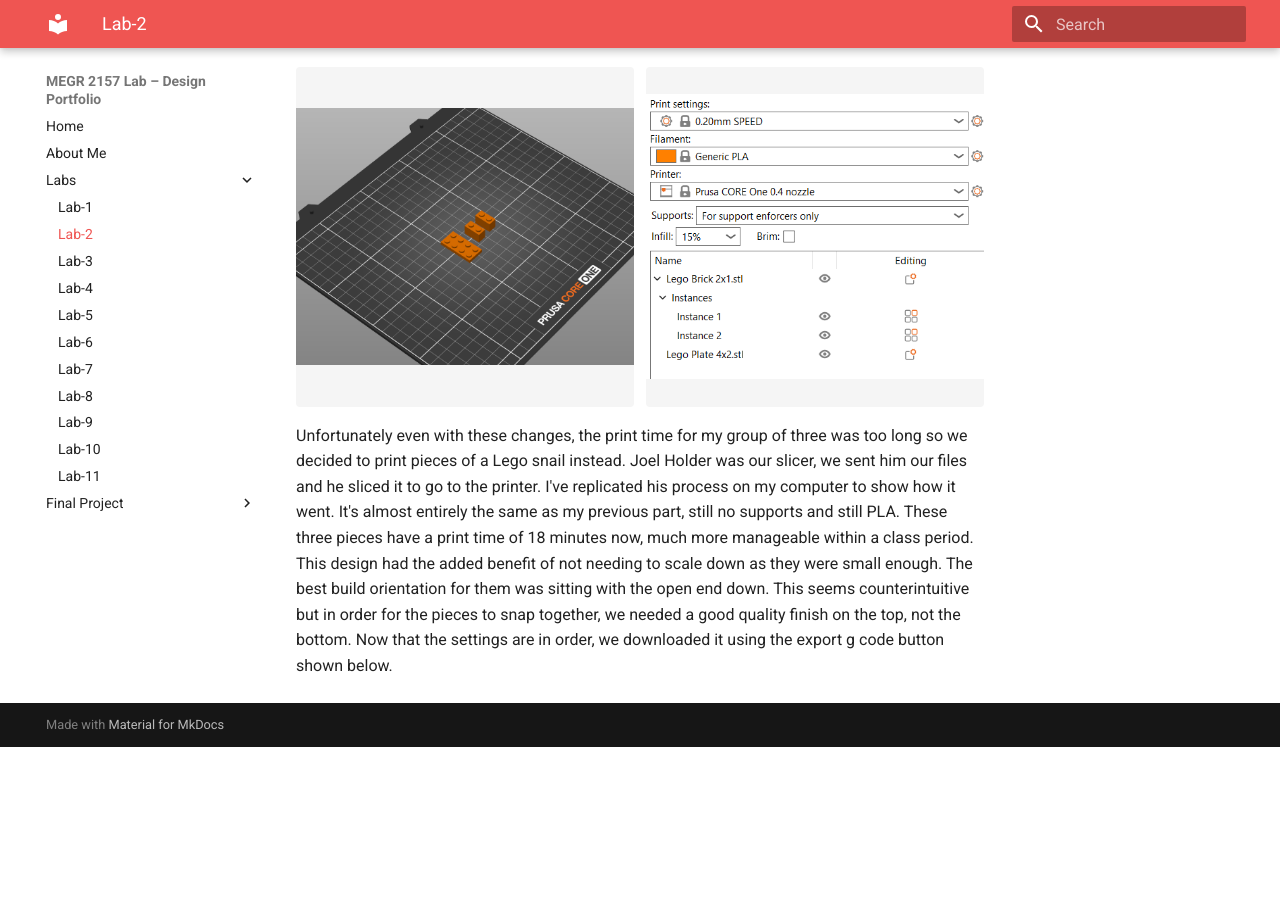
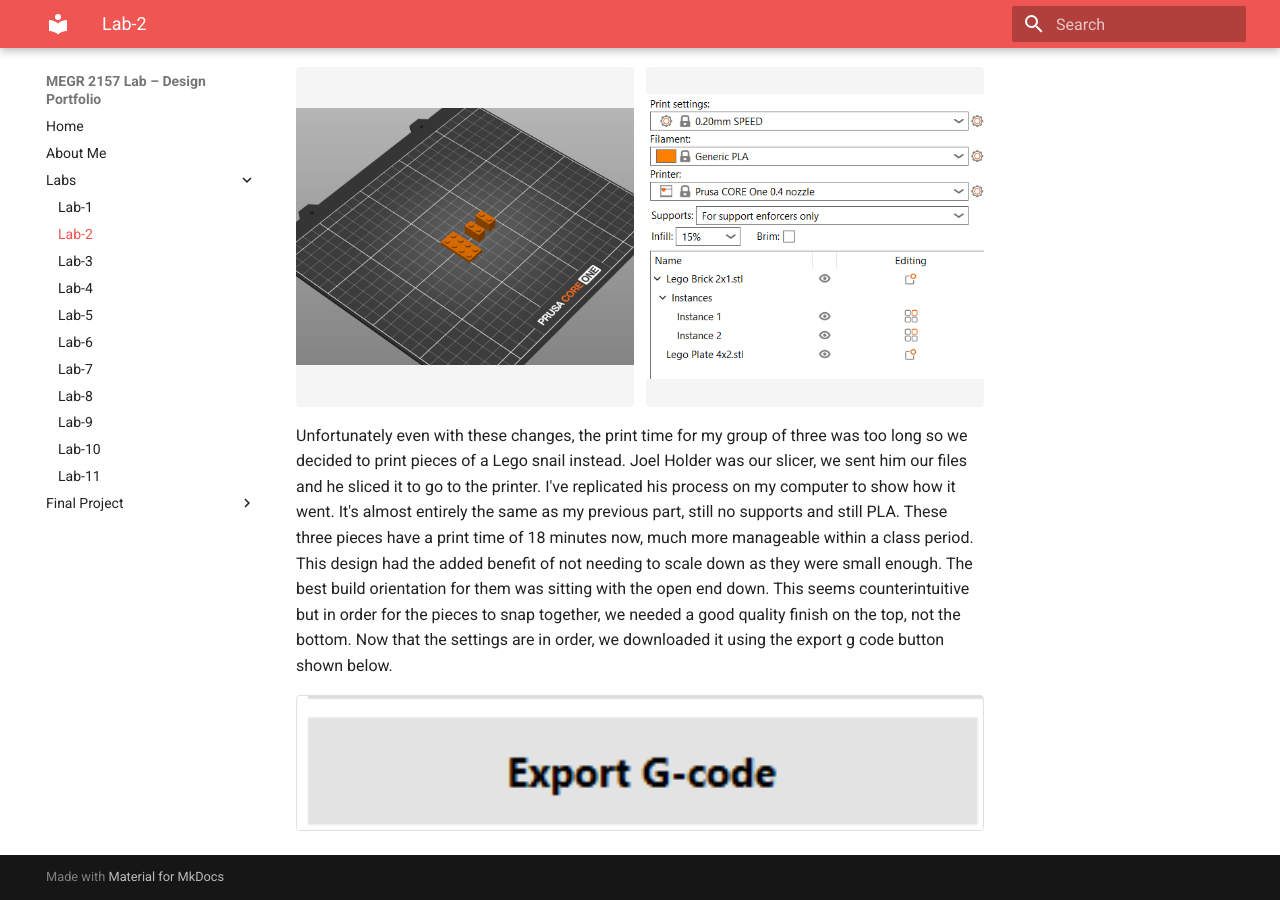
Before and after one commit to jmcadam4/James-McAdam-MEGR-2156-lab, an MkDocs documentation site: the page built from docs/Labs/L02/index.md, in a window 1280 px wide and 900 px high, scrolled down 1336 px. Built offline with MkDocs 1.6.1 and Material for MkDocs 9.7.7, drawn with Linux system fonts in a browser that asks for light colours; before the commit the page ends 2083 px from its top, so only the background shows below that.

Commit message:
Update index.md

```diff
--- a/docs/Labs/L02/index.md
+++ b/docs/Labs/L02/index.md
@@ -33,3 +33,5 @@
 </div>
 
 Unfortunately even with these changes, the print time for my group of three was too long so we decided to print pieces of a Lego snail instead. Joel Holder was our slicer, we sent him our files and he sliced it to go to the printer. I've replicated his process on my computer to show how it went. It's almost entirely the same as my previous part, still no supports and still PLA. These three pieces have a print time of 18 minutes now, much more manageable within a class period. This design had the added benefit of not needing to scale down as they were small enough. The best build orientation for them was sitting with the open end down. This seems counterintuitive but in order for the pieces to snap together, we needed a good quality finish on the top, not the bottom. Now that the settings are in order, we downloaded it using the export g code button shown below.
+
+<img src="export button.png" alt="export" style="width:100%; height:auto; display:block; margin:1em 0; border:1px solid rgba(0,0,0,.12); border-radius:4px;">
```
